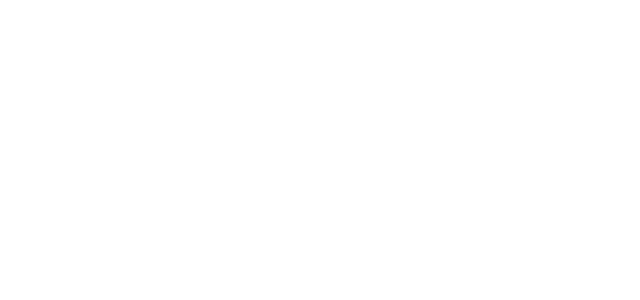
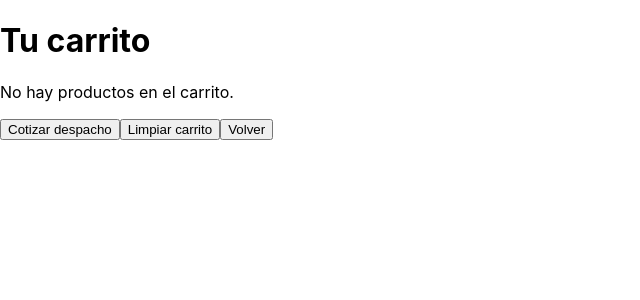
Before and after one commit to Giuliano2206/flapp-t0, a React (Create React App) app in the folder frontend/: page /checkout in a window 1280 px wide. Before the commit this address had no page. Shown: the top 300 px of the page, without its empty margins (0-640 px from the left). Built offline with nearby package versions, Linux system fonts and the light colour scheme.

Commit message:
feat: cart checkout view implemented

```diff
--- a/frontend/src/App.js
+++ b/frontend/src/App.js
@@ -1,10 +1,12 @@
 import './App.css';
 import { BrowserRouter, Route, Routes } from 'react-router-dom';
 import MainView from './components/MainView.js'
+import CheckOut from './components/CheckOut.js';
+import CartProvider from './context/CartContext.js';
 
 function App() {
   return (
-    <div>
+    <CartProvider>
       <BrowserRouter>
         <Routes>
           <Route
@@ -14,15 +16,15 @@
             }
           />
           <Route
-            path='/cheackout'
+            path='/checkout'
             element={
-              <MainView/>
+              <CheckOut/>
             }
           />
 
         </Routes>
       </BrowserRouter>
-    </div>
+    </CartProvider>
   );
 }
 
--- /dev/null
+++ b/frontend/src/components/CartItem.js
@@ -0,0 +1,21 @@
+import React from "react";
+
+const CartItem = ( {item} ) => {
+    console.log("llega: ", item)
+    const {discountPercentage, discountedTotal, id, price, quantity, thumbnail, title, total} = item;
+    return(
+        <div>
+            <img src={thumbnail} alt={title} />
+            <div>
+                <h3>{title}</h3>
+                <p>Precio unitario: ${price}</p>
+                <p>Cantidad: {quantity}</p>
+                <p>Porcentaje de descuento: {discountPercentage}%</p>
+                <p>Total: ${total}</p>
+                <p>Total con descuento: ${discountedTotal}</p>
+            </div>
+        </div>
+    )
+}
+
+export default CartItem;
--- a/frontend/src/components/CheckOut.js
+++ b/frontend/src/components/CheckOut.js
@@ -1,9 +1,33 @@
-import React, { useState } from "react";
+import React, { useContext  } from "react";
+import { CartContext } from "../context/CartContext";
+import CartItem from "./CartItem";
 
 const CheckOut = () => {
+    const { cart, setCart } = useContext(CartContext);
+
     return (
         <div>
+            <h1>Tu carrito</h1>
+            <div>
+                { ( !cart?.products || cart.products.lenght === 0 ) ? (
+                    <p>No hay productos en el carrito.</p>
+                ) : (
+                    <>
+                        {cart.products.map((item, index) => {
+                            return(
+                                <CartItem key={index} item={item}/>
+                            )
+                        })}
+                        <h3>Total del carrito: ${cart.total}</h3>
+                    </>
 
+                )}
+            </div>
+            <div>
+                <button>Cotizar despacho</button>
+                <button>Limpiar carrito</button>
+                <button>Volver</button>
+            </div>
         </div>
     )
 }
--- a/frontend/src/components/MainView.js
+++ b/frontend/src/components/MainView.js
@@ -1,9 +1,12 @@
 import axios from "axios";
-import React, { useState } from "react";
+import React, { useState, useContext } from "react";
 import { useNavigate } from "react-router-dom";
+import { CartContext } from "../context/CartContext";
+
 const MainView = () => {
     const navigate = useNavigate();
-    const [cart, setCart] = useState(null);
+    // const [cart, setCart] = useState(null);
+    const { cart, setCart } = useContext(CartContext);
 
     const handleGenerateCartClick = async () => {
         let max = 50
@@ -11,7 +14,7 @@
         let number = Math.floor(Math.random() * (max - min + 1)) + min
         axios.get(`https://dummyjson.com/carts/${number}`)
             .then((response) => {
-                setCart(response.data.products)
+                setCart(response.data);
             })
             .catch((error) => {
                 console.log(error);
@@ -20,7 +23,7 @@
 
     const handleCheckoutClick = () => {
         if (cart) {
-            navigate('checkout')
+            navigate('/checkout')
         }
 
     }
```
